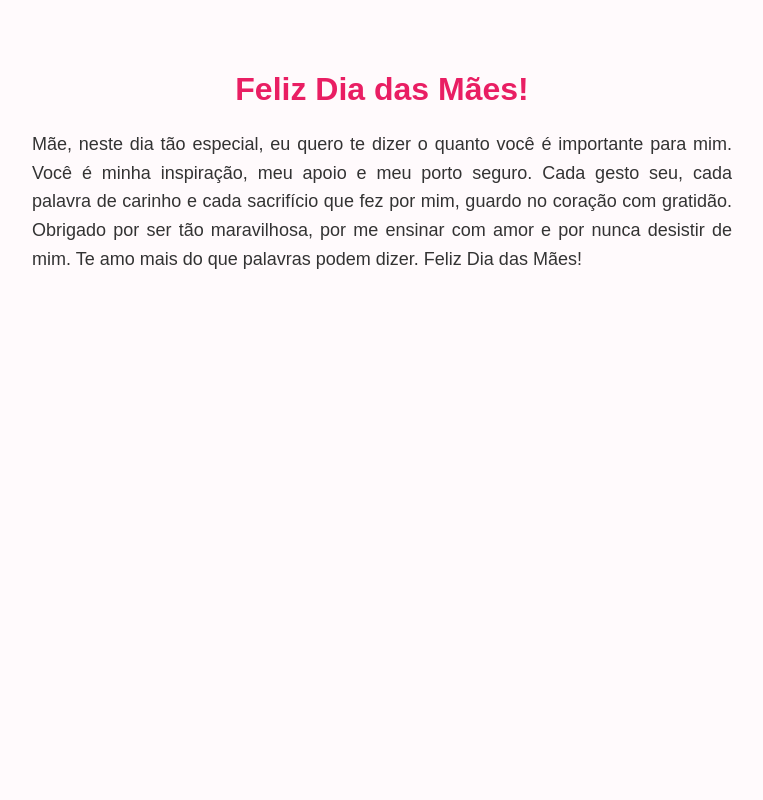
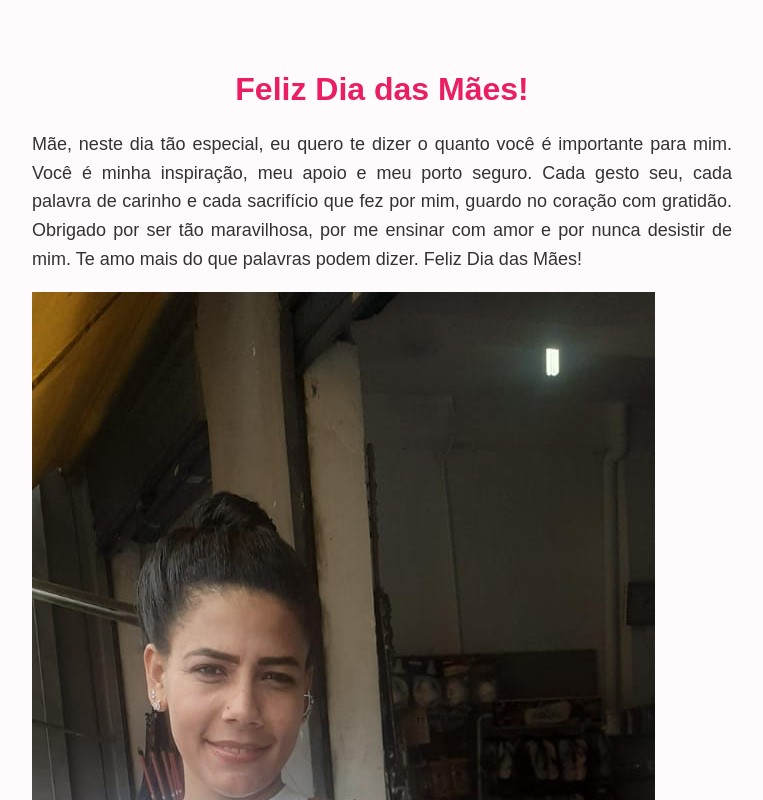
Before and after one commit to danissousa/danissousa.github.io, a plain HTML site: page index.html in a window 1280 px wide. Shown: the top 800 px of the page, without its empty margins (258-1021 px from the left). Drawn offline with Linux system fonts and the light colour scheme.

Commit message:
Add files via upload

```diff
--- a/index.html
+++ b/index.html
@@ -32,5 +32,7 @@
         Obrigado por ser tão maravilhosa, por me ensinar com amor e por nunca desistir de mim.
         Te amo mais do que palavras podem dizer. Feliz Dia das Mães!
     </p>
+
+    <img src="img/WhatsApp Image 2025-05-09 at 2.56.49 PM.jpeg" alt="">
 </body>
 </html>
```
